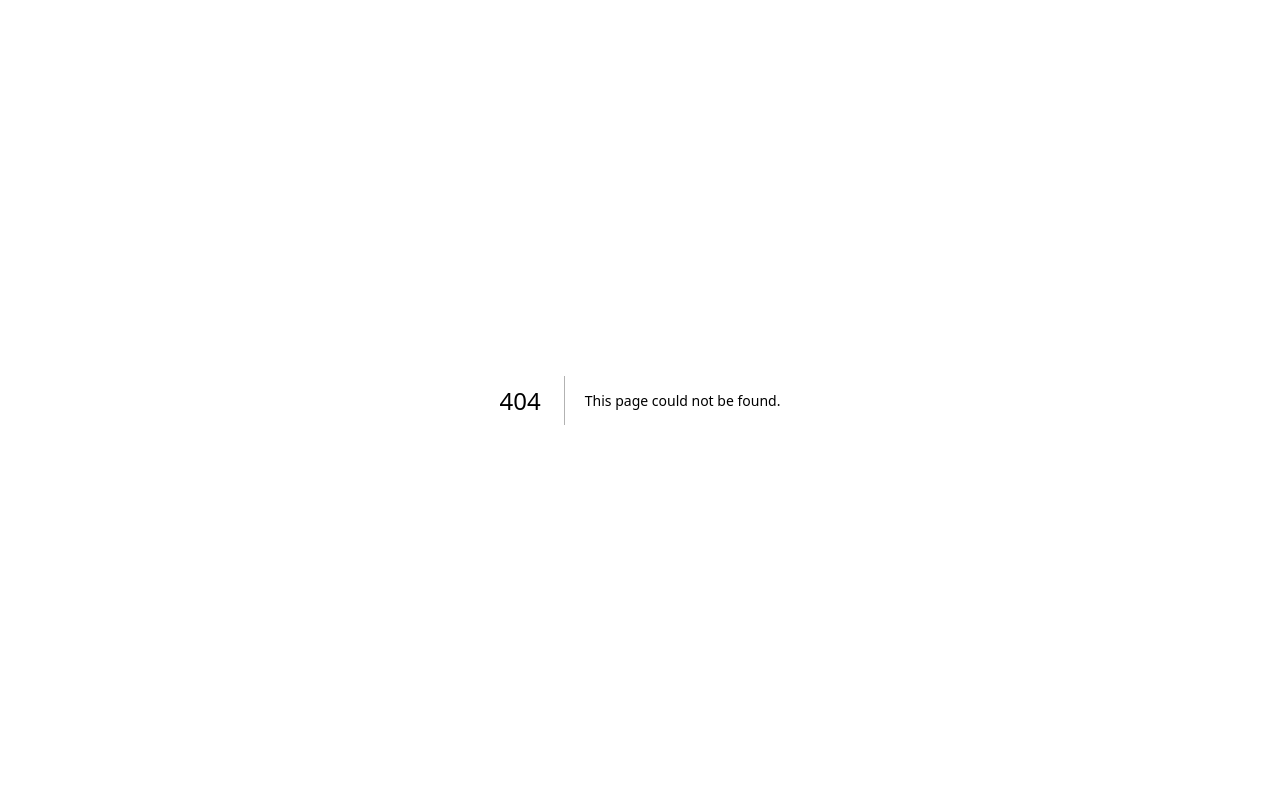
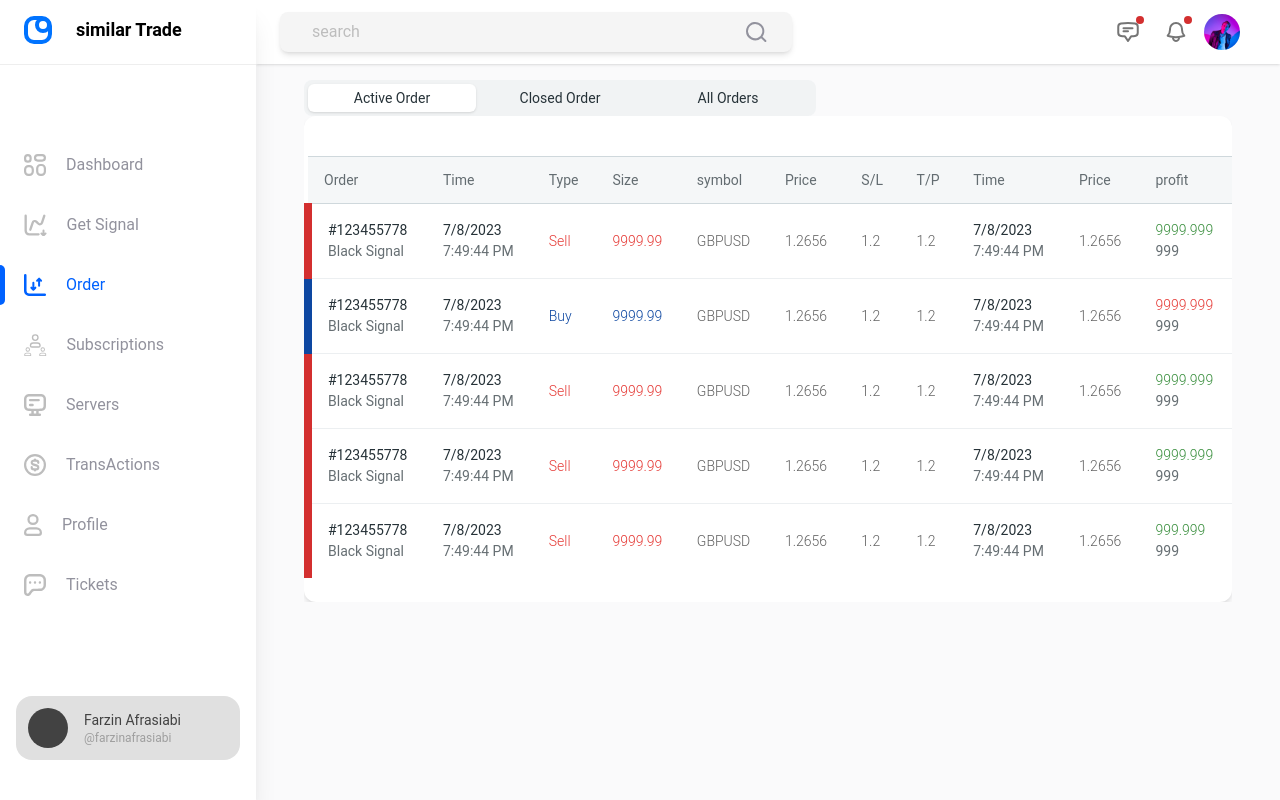
Before and after one commit to FarzinAfrasiabi/similar-trade, a Next.js app: page /order in a window 1280 px wide. Before the commit this address had no page. Built offline with nearby package versions, Linux system fonts and the light colour scheme.

Commit message:
add order page -->todo --> add dynamic table and order and add send Signal Page

```diff
--- /dev/null
+++ b/src/components/Tabs/OrderTab.js
@@ -0,0 +1,37 @@
+import {
+  Tabs,
+  TabsHeader,
+  TabsBody,
+  Tab,
+  TabPanel,
+} from "@material-tailwind/react";
+const data = [
+  {
+    label: "Active Order",
+    value: "activeOrder",
+  },
+  {
+    label: "Closed Order",
+    value: "closeOrder",
+  },
+  {
+    label: "All Orders",
+    value: "allOrder",
+  },
+];
+const OrderTab = ({ children }) => {
+  return (
+    <Tabs value="activeOrder">
+      <TabsHeader className="max-w-lg">
+        {data.map(({ label, value }) => (
+          <Tab key={value} value={value} className="text-sm">
+            {label}
+          </Tab>
+        ))}
+      </TabsHeader>
+      <TabsBody>{children}</TabsBody>
+    </Tabs>
+  );
+};
+
+export default OrderTab;
--- a/src/components/history/historyTable.js
+++ b/src/components/history/historyTable.js
@@ -1,36 +1,4 @@
-import { MagnifyingGlassIcon } from "@heroicons/react/24/outline";
-import { PencilIcon, UserPlusIcon } from "@heroicons/react/24/solid";
-import {
-  Card,
-  CardHeader,
-  Input,
-  Typography,
-  Button,
-  CardBody,
-  Chip,
-  CardFooter,
-  Tabs,
-  TabsHeader,
-  Tab,
-  Avatar,
-  IconButton,
-  Tooltip,
-} from "@material-tailwind/react";
-
-const TABS = [
-  {
-    label: "All",
-    value: "all",
-  },
-  {
-    label: "Monitored",
-    value: "monitored",
-  },
-  {
-    label: "Unmonitored",
-    value: "unmonitored",
-  },
-];
+import { Card, Typography, CardBody } from "@material-tailwind/react";
 
 const TABLE_HEAD = [
   "Order",
@@ -105,7 +73,7 @@ const TABLE_ROWS = [
   },
   {
     order: { id: "#123455778", signal: "Black Signal" },
-    time:  {
+    time: {
       date: new Date().toLocaleDateString(),
       time: new Date().toLocaleTimeString(),
     },
@@ -126,7 +94,7 @@ export default function HistoryTable() {
         <table className="mt-4 w-full min-w-max table-auto text-left">
           <thead>
             <tr>
-              {TABLE_HEAD.map((head , index) => (
+              {TABLE_HEAD.map((head, index) => (
                 <th
                   key={index}
                   className="border-y border-blue-gray-100 bg-blue-gray-50/50 p-4"
@@ -154,8 +122,12 @@ export default function HistoryTable() {
                   : "p-4 border-b border-blue-gray-50";
 
                 return (
-                    <tr key={index} className={` border-l-8 ${type === "Sell" ? 'border-red-700' : 'border-blue-900'} rounded-md` } >
-
+                  <tr
+                    key={index}
+                    className={` border-l-8 ${
+                      type === "Sell" ? "border-red-700" : "border-blue-900"
+                    } rounded-md`}
+                  >
                     {/* order */}
                     <td className={classes}>
                       <div className="flex flex-col">
--- a/src/pages/buyPlan/[buyPlanSignalerId]/index.js
+++ b/src/pages/buyPlan/[buyPlanSignalerId]/index.js
@@ -15,7 +15,7 @@ const BuyPlanById = () => {
         <div className="w-full container flex flex-col gap-2 md:flex-row justify-between">
           <div className="flex-col gap-y-4">
             <h1 className="font-semibold">Hello , {query.name}</h1>
-            <p className="text-sm text-gray-600 max-w-3xl">
+            <p className="text-sm text-gray-500 max-w-3xl px-2">
               Please find below a cost-breakdown for the recent work completed.
               Please make payment at your earliest convenience, and do not
               hesitate to contact me with any questions.
--- /dev/null
+++ b/src/pages/order.js
@@ -0,0 +1,20 @@
+import OrderTab from "@/components/Tabs/OrderTab";
+import HistoryTable from "@/components/history/historyTable";
+import Layout from "@/container/layout";
+
+
+const OrderPage = () => {
+    return (
+        <Layout>
+            {/* tabs on Hedaer */}
+            <div className="w-full h-full px-6 ">
+                {/* tabs */}
+                <OrderTab>
+                    <HistoryTable />
+                </OrderTab>
+            </div>
+        </Layout>
+     );
+}
+
+export default OrderPage;
--- a/src/utils/navigation.js
+++ b/src/utils/navigation.js
@@ -10,7 +10,7 @@ import ChatIcon from "@/components/icons/public/chatIcon";
 export const navigation = [
   { name: "Dashboard", path: "/dashboard", icon: () => DashboaradIcon() },
   { name: "Get Signal", path: "/getsignal", icon: () => GetSignalIcon() },
-  { name: "Trades", path: "/trades", icon: () => TradeIcon() },
+  { name: "Order", path: "/order", icon: () => TradeIcon() },
   {
     name: "Subscriptions",
     path: "/subscriptions",
@@ -24,7 +24,7 @@ export const navigation = [
 
 export const mobileNavigation = [
   { name: "Get Signal", path: "/getsignal", icon: () => GetSignalIcon() },
-  { name: "Trades", path: "/trades", icon: () => TradeIcon() },
+  { name: "Order", path: "/order", icon: () => TradeIcon() },
   { name: "Dashboard", path: "/dashboard", icon: () => DashboaradIcon() },
   {
     name: "Subscriptions",
```
Lines whose indentation alone changed are shown as unchanged.
